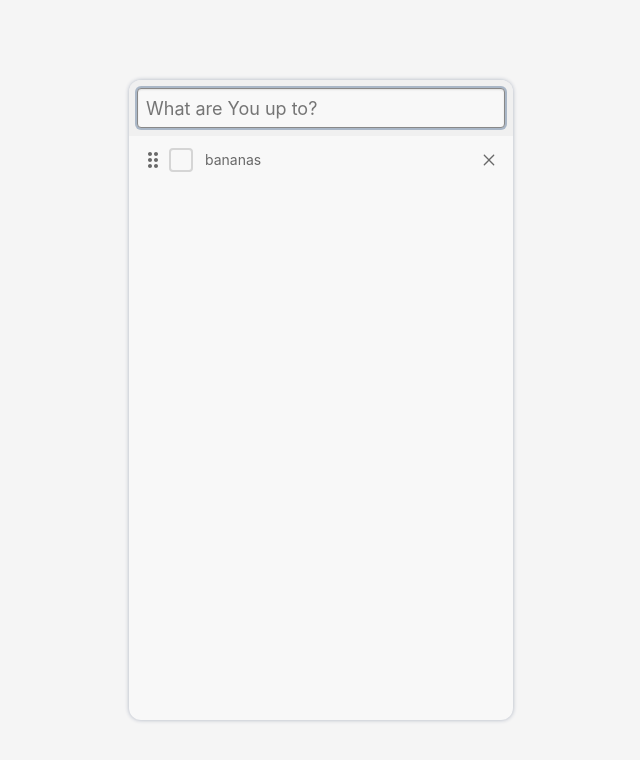
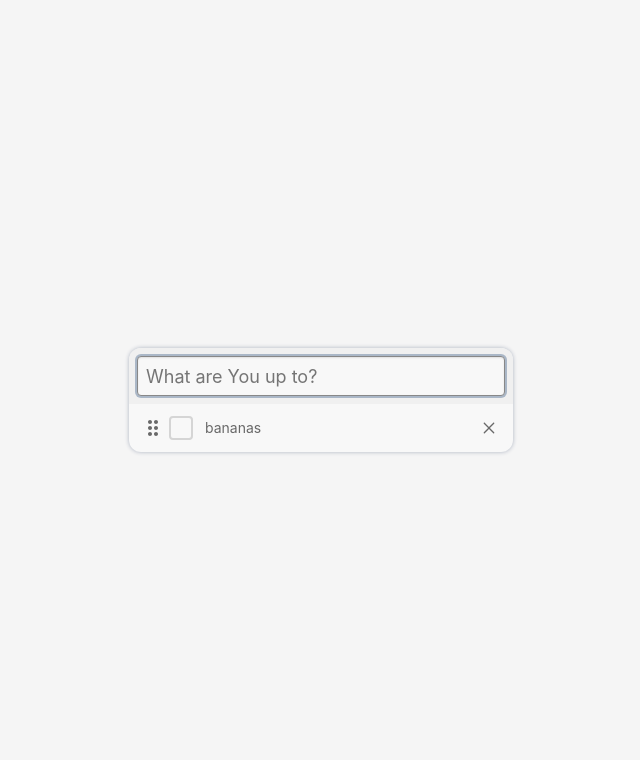
Before and after one commit to MSzostaq/TODO-List, a React (Create React App) app: page /list/1 in a window 1280 px wide. Shown: the top 760 px of the page, without its empty margins (319-959 px from the left). Built offline with nearby package versions, Linux system fonts and the light colour scheme.

Commit message:
changed width of ListWrapper

```diff
--- a/src/views/List.jsx
+++ b/src/views/List.jsx
@@ -17,7 +17,7 @@ const ListWrapper = styled.div`
   background-color: ${({ theme }) => theme.colors.white};
   border-radius: 12px;
   box-shadow: 0px 0px 4px 0px ${({ theme }) => theme.colors.darkPurple};
-  height: 80vh;
+  max-height: 300px;
   overflow: hidden;
   position: relative;
   width: 30%;
```
